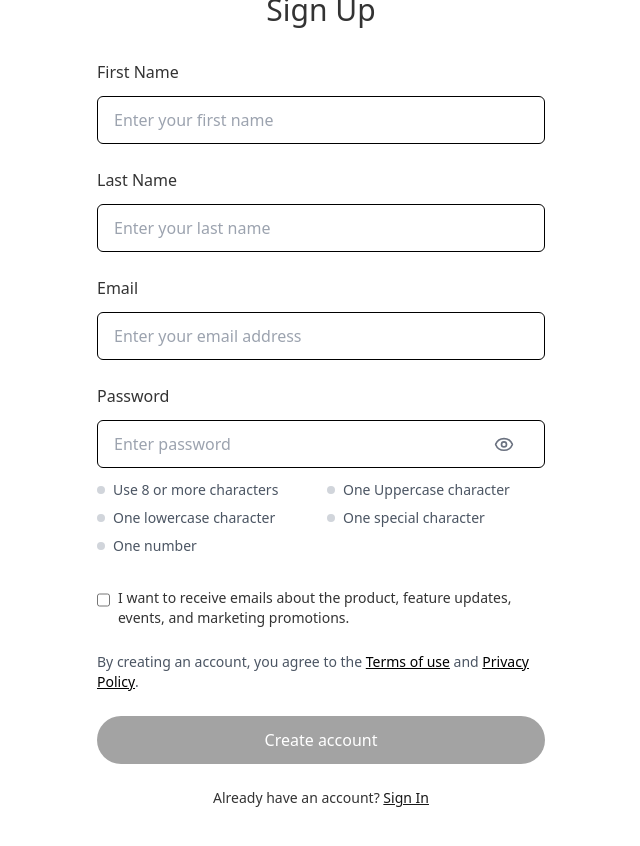
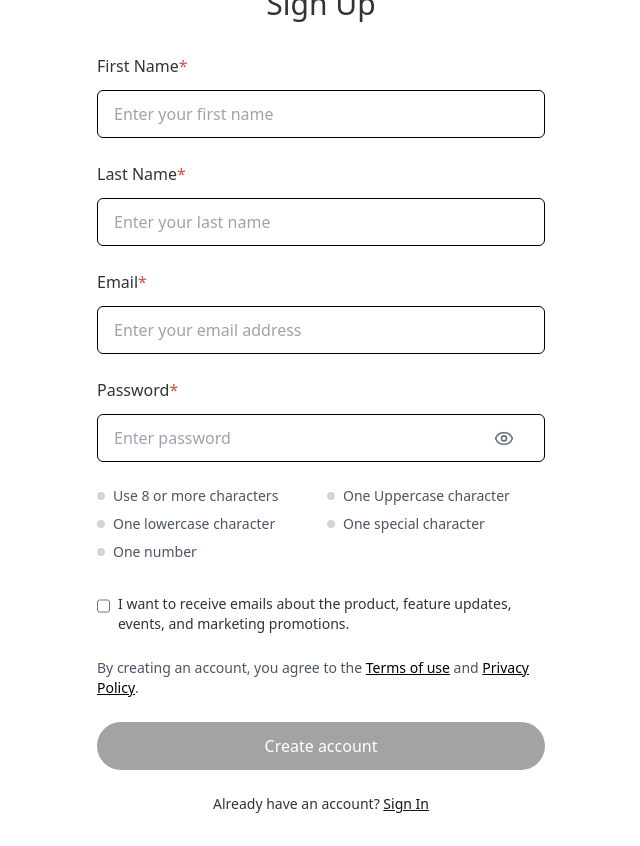
Before and after one commit to LaurierCS/ScheduleApp, a React (Vite) app in the folder frontend/: page /signup in a window 1280 px wide. Shown: the whole page, without its empty margins (319-959 px from the left). Built offline with nearby package versions, Linux system fonts and the light colour scheme; no server answers.

Commit message:
Feat: Refactored existing pages to use new reusable components & hooks

```diff
--- a/frontend/src/features/auth/components/ForgotPassword.tsx
+++ b/frontend/src/features/auth/components/ForgotPassword.tsx
@@ -1,24 +1,30 @@
 import { useState } from "react";
 import { Link } from "react-router-dom";
 import { Button } from "@/components/ui/button";
-import { Input } from "@/components/ui/input";
 import { ArrowLeft } from "lucide-react";
+import { useFormValidation } from "../hooks/useFormValidation";
+import { FormInput } from "./ui/FormInput";
 
 export default function ForgotPassword() {
 	const [email, setEmail] = useState("");
+	const { validationError, setValidationError, clearError, isEmailValid } = useFormValidation();
 
-	// Handle form submission for password recovery
 	const handleSubmit = (e: React.FormEvent) => {
 		e.preventDefault();
+		clearError();
+
+		if (!email) {
+			setValidationError("Please enter your email");
+			return;
+		}
+
+		if (!isEmailValid(email)) {
+			setValidationError("Please enter a valid email");
+			return;
+		}
+
 		console.log("Password recovery requested for email:", email);
 		// TODO: Implement password recovery API call
-		// This will send a 6-digit verification code to the user's email
-	};
-
-	// Validate email format
-	const isValidEmail = (email: string) => {
-		const emailRegex = /^[^\s@]+@[^\s@]+\.[^\s@]+$/;
-		return emailRegex.test(email);
 	};
 
 	return (
@@ -37,22 +43,24 @@ export default function ForgotPassword() {
 					</p>
 				</div>
 
+				{/* Error message */}
+				{validationError && (
+					<div className="border border-red-500 text-red-700 px-4 py-3 rounded-md text-sm mb-6 w-full">
+						{validationError}
+					</div>
+				)}
+
 				<form className="space-y-8 w-full" onSubmit={handleSubmit}>
-					{/* Email text field with validation */}
-					<div className="space-y-3">
-						<label htmlFor="email" className="block text-base font-medium">
-							Email
-						</label>
-						<Input
+					{/* Email input */}
+					<FormInput
 						id="email"
+						label="Email"
 						type="email"
-							className="w-full rounded-md h-12 text-base px-4 border border-black"
 						value={email}
 						onChange={(e) => setEmail(e.target.value)}
 						placeholder="Enter your email address"
 						required
 					/>
-					</div>
 
 					{/* Back to login page */}
 					<div className="flex justify-start">
@@ -65,11 +73,11 @@ export default function ForgotPassword() {
 						</Link>
 					</div>
 
-					{/* Send Code button with validation */}
+					{/* Send Code button */}
 					<Button
 						type="submit"
 						className="w-full rounded-full hover:bg-opacity-90 h-12 text-base"
-						disabled={!email || !isValidEmail(email)}
+						disabled={!email || !isEmailValid(email)}
 					>
 						Send Code
 					</Button>
--- a/frontend/src/features/auth/components/NewPassword.tsx
+++ b/frontend/src/features/auth/components/NewPassword.tsx
@@ -1,38 +1,33 @@
 import { useState } from "react";
 import { Button } from "@/components/ui/button";
-import { Input } from "@/components/ui/input";
-import { Eye, EyeOff } from "lucide-react";
+import { usePasswordValidation, isPasswordValid } from "../hooks/usePasswordValidation";
+import { useFormValidation } from "../hooks/useFormValidation";
+import { FormPasswordInput } from "./ui/FormPasswordInput";
+import { PasswordRequirements } from "./ui/PasswordRequirements";
 
 export default function NewPassword() {
 	const [newPassword, setNewPassword] = useState("");
 	const [confirmPassword, setConfirmPassword] = useState("");
-	const [showNewPassword, setShowNewPassword] = useState(false);
-	const [showConfirmPassword, setShowConfirmPassword] = useState(false);
+	const { validationError, setValidationError, clearError } = useFormValidation();
 
-	// Handle form submission for password
+	// Password validation
+	const passwordChecks = usePasswordValidation(newPassword);
+	const isPasswordOk = isPasswordValid(passwordChecks);
+	const passwordsMatch = newPassword === confirmPassword && confirmPassword !== "";
+	const isFormValid = isPasswordOk && passwordsMatch;
+
 	const handleSubmit = (e: React.FormEvent) => {
 		e.preventDefault();
+		clearError();
+
+		if (!isFormValid) {
+			setValidationError("Please complete all password requirements");
+			return;
+		}
+
 		console.log("New password created");
 		// TODO: Implement password update API call
 	};
-
-	// Password validation
-	const passwordValidation = {
-		minLength: newPassword.length >= 8,
-		hasUppercase: /[A-Z]/.test(newPassword),
-		hasLowercase: /[a-z]/.test(newPassword),
-		hasNumber: /\d/.test(newPassword),
-		hasSpecialChar: /[!@#$%^&*()_+\-=[\]{};':"\\|,.<>/?]/.test(newPassword),
-	};
-
-	// Check if passwords match
-	const passwordsMatch = newPassword === confirmPassword && confirmPassword !== "";
-
-	// Check if criteria is met
-	const isPasswordValid = Object.values(passwordValidation).every(Boolean);
-
-	// Check if form is valid
-	const isFormValid = isPasswordValid && passwordsMatch;
 
 	return (
 		<div className="flex flex-col items-center justify-center min-h-screen">
@@ -42,96 +37,41 @@ export default function NewPassword() {
 					<h3 className="text-3xl font-medium">Set New Password</h3>
 				</div>
 
+				{/* Error message */}
+				{validationError && (
+					<div className="border border-red-500 text-red-700 px-4 py-3 rounded-md text-sm mb-6 w-full">
+						{validationError}
+					</div>
+				)}
+
 				<form className="space-y-8 w-full" onSubmit={handleSubmit}>
 					{/* New Password input */}
-					<div className="space-y-3">
-						<label htmlFor="newPassword" className="block text-base font-medium">
-							New Password
-						</label>
-						<div className="relative">
-							<Input
+					<FormPasswordInput
 						id="newPassword"
-								type={showNewPassword ? "text" : "password"}
-								className="w-full rounded-md h-12 text-base px-4 pr-12 border border-black"
+						label="New Password"
 						value={newPassword}
 						onChange={(e) => setNewPassword(e.target.value)}
 						placeholder="Enter new password"
 						required
 					/>
-							<button
-								type="button"
-								className="absolute right-3 top-1/2 transform -translate-y-1/2 text-gray-500 hover:text-gray-700 border-none bg-transparent focus:outline-none"
-								onClick={() => setShowNewPassword(!showNewPassword)}
-							>
-								{showNewPassword ? <EyeOff size={20} /> : <Eye size={20} />}
-							</button>
-						</div>
-					</div>
 
 					{/* Confirm Password */}
-					<div className="space-y-3">
-						<label htmlFor="confirmPassword" className="block text-base font-medium">
-							Confirm New Password
-						</label>
-						<div className="relative">
-							<Input
+					<FormPasswordInput
 						id="confirmPassword"
-								type={showConfirmPassword ? "text" : "password"}
-								className="w-full rounded-md h-12 text-base px-4 pr-12 border border-black"
+						label="Confirm New Password"
 						value={confirmPassword}
 						onChange={(e) => setConfirmPassword(e.target.value)}
 						placeholder="Confirm new password"
 						required
 					/>
-							<button
-								type="button"
-								className="absolute right-3 top-1/2 transform -translate-y-1/2 text-gray-500 hover:text-gray-700 border-none bg-transparent focus:outline-none"
-								onClick={() => setShowConfirmPassword(!showConfirmPassword)}
-							>
-								{showConfirmPassword ? <EyeOff size={20} /> : <Eye size={20} />}
-							</button>
-						</div>
-					</div>
 
 					{/* Password requirements */}
-					<div className="grid grid-cols-2 gap-x-8 gap-y-2">
-						<div className="flex items-center space-x-2">
-							<div className={`w-2 h-2 rounded-full ${passwordValidation.minLength ? 'bg-green-500' : 'bg-gray-300'}`}></div>
-							<span className={`text-sm ${passwordValidation.minLength ? 'text-green-600' : 'text-gray-600'}`}>
-								Use 8 or more characters
-							</span>
-						</div>
-						<div className="flex items-center space-x-2">
-							<div className={`w-2 h-2 rounded-full ${passwordValidation.hasUppercase ? 'bg-green-500' : 'bg-gray-300'}`}></div>
-							<span className={`text-sm ${passwordValidation.hasUppercase ? 'text-green-600' : 'text-gray-600'}`}>
-								One Uppercase character
-							</span>
-						</div>
-						<div className="flex items-center space-x-2">
-							<div className={`w-2 h-2 rounded-full ${passwordValidation.hasLowercase ? 'bg-green-500' : 'bg-gray-300'}`}></div>
-							<span className={`text-sm ${passwordValidation.hasLowercase ? 'text-green-600' : 'text-gray-600'}`}>
-								One lowercase character
-							</span>
-						</div>
-						<div className="flex items-center space-x-2">
-							<div className={`w-2 h-2 rounded-full ${passwordValidation.hasSpecialChar ? 'bg-green-500' : 'bg-gray-300'}`}></div>
-							<span className={`text-sm ${passwordValidation.hasSpecialChar ? 'text-green-600' : 'text-gray-600'}`}>
-								One special character
-							</span>
-						</div>
-						<div className="flex items-center space-x-2">
-							<div className={`w-2 h-2 rounded-full ${passwordValidation.hasNumber ? 'bg-green-500' : 'bg-gray-300'}`}></div>
-							<span className={`text-sm ${passwordValidation.hasNumber ? 'text-green-600' : 'text-gray-600'}`}>
-								One number
-							</span>
-						</div>
-						<div className="flex items-center space-x-2">
-							<div className={`w-2 h-2 rounded-full ${passwordsMatch ? 'bg-green-500' : 'bg-gray-300'}`}></div>
-							<span className={`text-sm ${passwordsMatch ? 'text-green-600' : 'text-gray-600'}`}>
-								Passwords match
-							</span>
-						</div>
-					</div>
+					<PasswordRequirements
+						validation={passwordChecks}
+						showPasswordsMatch={true}
+						passwordsMatch={passwordsMatch}
+						responsive={false}
+					/>
 
 					{/* Save button */}
 					<Button
--- a/frontend/src/features/auth/components/SigninForm.tsx
+++ b/frontend/src/features/auth/components/SigninForm.tsx
@@ -2,29 +2,27 @@
 
 import { useState } from "react";
 import { Link, useNavigate } from "react-router-dom";
-import { EyeIcon, EyeOffIcon } from "lucide-react";
 import { useAuth } from "@/contexts/AuthContext";
 import { getDashboardPath } from "@/utils/navigation";
+import { useFormValidation } from "../hooks/useFormValidation";
+import { FormInput } from "./ui/FormInput";
+import { FormPasswordInput } from "./ui/FormPasswordInput";
 
 export default function SigninForm() {
 	// ============================================================================
 	// HOOKS & STATE
 	// ============================================================================
 
-	// Get auth functions and state from AuthContext
 	const { login, isLoading, error, clearError } = useAuth();
-
-	// Navigation hook to redirect after login
 	const navigate = useNavigate();
 
 	// Form state
 	const [email, setEmail] = useState("");
 	const [password, setPassword] = useState("");
-	const [showPassword, setShowPassword] = useState(false);
 	const [rememberMe, setRememberMe] = useState(false);
 
-	// Local validation errors
-	const [validationError, setValidationError] = useState("");
+	// Validation from hook
+	const { validationError, clearError: clearValidationError, validateEmail } = useFormValidation();
 
 	// ============================================================================
 	// FORM SUBMISSION
@@ -33,27 +31,19 @@ export default function SigninForm() {
 	const handleSubmit = async (e: React.FormEvent) => {
 		e.preventDefault();
 
-		// Clear any previous errors
 		clearError();
-		setValidationError("");
+		clearValidationError();
 
-		// Basic validation
 		if (!email || !password) {
-			setValidationError("Please fill in all fields");
 			return;
 		}
 
-		if (!email.includes("@")) {
-			setValidationError("Please enter a valid email");
+		if (!validateEmail(email)) {
 			return;
 		}
 
 		try {
-			// Call the login function from AuthContext
-			// It returns the user data directly so we can navigate immediately
 			const loggedInUser = await login(email, password);
-
-			// Login was successful! Navigate based on user role
 			const dashboardPath = getDashboardPath(loggedInUser.role);
 
 			console.log(`✅ Login successful!`);
@@ -64,8 +54,6 @@ export default function SigninForm() {
 			navigate(dashboardPath);
 
 		} catch (err) {
-			// Error is already stored in AuthContext
-			// It will be displayed in the UI automatically
 			console.error("❌ Login failed:", err);
 		}
 	};
@@ -84,42 +72,27 @@ export default function SigninForm() {
 					{validationError || error}
 				</div>
 			)}
-			<form className="space-y-5 md:space-y-6 w-full" onSubmit={handleSubmit}>				{/* Email */}
-				<div className="space-y-2 md:space-y-3">
-					<label htmlFor="email" className="block text-sm md:text-base font-medium">
-						Email
-					</label>
-					<input
+			<form className="space-y-5 md:space-y-6 w-full" onSubmit={handleSubmit}>
+				{/* Email */}
+				<FormInput
 					id="email"
+					label="Email"
 					type="email"
-						className="w-full rounded-md h-11 md:h-12 text-sm md:text-base px-4 border border-black"
+					value={email}
 					onChange={(e) => setEmail(e.target.value)}
 					placeholder="Enter your email address"
+					required
 				/>
-				</div>
 
 				{/* Password */}
-				<div className="space-y-2 md:space-y-3">
-					<label htmlFor="password" className="block text-sm md:text-base font-medium">
-						Password
-					</label>
-					<div className="relative">
-						<input
+				<FormPasswordInput
 					id="password"
-							type={showPassword ? "text" : "password"}
-							className="w-full rounded-md h-11 md:h-12 text-sm md:text-base px-4 pr-12 border border-black"
+					label="Password"
+					value={password}
 					onChange={(e) => setPassword(e.target.value)}
 					placeholder="Enter your password"
+					required
 				/>
-						<button
-							type="button"
-							className="absolute right-3 top-1/2 transform -translate-y-1/2 text-gray-500 hover:text-gray-700 border-none bg-transparent focus:outline-none"
-							onClick={() => setShowPassword(!showPassword)}
-						>
-							{showPassword ? <EyeOffIcon size={20} /> : <EyeIcon size={20} />}
-						</button>
-					</div>
-				</div>
 
 				{/* Remember me & Forgot password */}
 				<div className="flex items-center justify-between pt-1 md:pt-2">
--- a/frontend/src/features/auth/components/SignupForm.tsx
+++ b/frontend/src/features/auth/components/SignupForm.tsx
@@ -1,11 +1,14 @@
 "use client";
 
-import { useState, useMemo } from "react";
+import { useState } from "react";
 import { Link, useNavigate } from "react-router-dom";
-import { EyeIcon, EyeOffIcon } from "lucide-react";
 import { useAuth } from "@/contexts/AuthContext";
 import { getDashboardPath } from "@/utils/navigation";
-
+import { usePasswordValidation, isPasswordValid } from "../hooks/usePasswordValidation";
+import { useFormValidation } from "../hooks/useFormValidation";
+import { FormInput } from "./ui/FormInput";
+import { FormPasswordInput } from "./ui/FormPasswordInput";
+import { PasswordRequirements } from "./ui/PasswordRequirements";
 
 type FormState = {
   firstName: string;
@@ -14,36 +17,18 @@ type FormState = {
   password: string;
 };
 
-const emailOk = (v: string) => /^[^\s@]+@[^\s@]+\.[^\s@]+$/.test(v);
-
-const usePasswordChecks = (password: string) =>
-  useMemo(
-    () => ({
-      len: password.length >= 8,
-      upper: /[A-Z]/.test(password),
-      lower: /[a-z]/.test(password),
-      digit: /\d/.test(password),
-      special: /[^\w\s]/.test(password),
-    }),
-    [password]
-  );
-
 export default function SignupForm() {
   // ============================================================================
   // HOOKS & AUTH
   // ============================================================================
 
-  // Get auth functions and state from AuthContext
   const { register, isLoading, error, clearError } = useAuth();
-
-  // Navigation hook to redirect after registration
   const navigate = useNavigate();
 
   // ============================================================================
   // FORM STATE
   // ============================================================================
 
-  const [showPw, setShowPw] = useState(false);
   const [form, setForm] = useState<FormState>({
     firstName: "",
     lastName: "",
@@ -52,18 +37,20 @@ export default function SignupForm() {
   });
   const [marketingOptIn, setMarketingOptIn] = useState<boolean>(false);
 
-  // Local validation error
-  const [validationError, setValidationError] = useState("");
+  // Validation hooks
+  const passwordChecks = usePasswordValidation(form.password);
+  const { validationError, setValidationError, clearError: clearValidationError, validateEmail } = useFormValidation();
 
   // ============================================================================
-  // PASSWORD VALIDATION
+  // DERIVED STATE
   // ============================================================================
 
-  const checks = usePasswordChecks(form.password);
-  const allPwOk = checks.len && checks.upper && checks.lower && checks.digit && checks.special;
-
+  const isPasswordOk = isPasswordValid(passwordChecks);
   const canSubmit =
-    form.firstName.trim() && form.lastName.trim() && emailOk(form.email) && allPwOk;
+    form.firstName.trim() &&
+    form.lastName.trim() &&
+    validateEmail(form.email) &&
+    isPasswordOk;
 
   // ============================================================================
   // HANDLERS
@@ -77,25 +64,17 @@ export default function SignupForm() {
   const onSubmit = async (e: React.FormEvent) => {
     e.preventDefault();
 
-    // Clear any previous errors
     clearError();
-    setValidationError("");
+    clearValidationError();
 
-    // Check if form is valid
     if (!canSubmit) {
       setValidationError("Please fill in all required fields correctly");
       return;
     }
 
     try {
-      // Combine first and last name for backend
       const fullName = `${form.firstName.trim()} ${form.lastName.trim()}`;
-
-      // Call the register function from AuthContext
-      // It returns the user data directly so we can navigate immediately
       const newUser = await register(fullName, form.email, form.password);
-
-      // Registration was successful! Navigate based on user role
       const dashboardPath = getDashboardPath(newUser.role);
 
       console.log(`✅ Registration successful!`);
@@ -106,8 +85,6 @@ export default function SignupForm() {
       navigate(dashboardPath);
 
     } catch (err) {
-      // Error is already stored in AuthContext
-      // It will be displayed in the UI automatically
       console.error("❌ Registration failed:", err);
     }
   };
@@ -129,154 +106,58 @@ export default function SignupForm() {
 
         <form onSubmit={onSubmit} className="space-y-5 md:space-y-6 w-full">
           {/* First Name */}
-          <div className="space-y-2 md:space-y-3">
-            <label htmlFor="firstName" className="block text-sm md:text-base font-medium">
-              First Name
-            </label>
-            <input
+          <FormInput
             id="firstName"
+            label="First Name"
             type="text"
             value={form.firstName}
             onChange={onChange("firstName")}
-              className="w-full rounded-md h-11 md:h-12 text-sm md:text-base px-4 border border-black"
             autoComplete="given-name"
             placeholder="Enter your first name"
+            required
           />
-          </div>
 
           {/* Last Name */}
-          <div className="space-y-2 md:space-y-3">
-            <label htmlFor="lastName" className="block text-sm md:text-base font-medium">
-              Last Name
-            </label>
-            <input
+          <FormInput
             id="lastName"
+            label="Last Name"
             type="text"
             value={form.lastName}
             onChange={onChange("lastName")}
-              className="w-full rounded-md h-11 md:h-12 text-sm md:text-base px-4 border border-black"
             autoComplete="family-name"
             placeholder="Enter your last name"
+            required
           />
-          </div>
 
           {/* Email */}
-          <div className="space-y-2 md:space-y-3">
-            <label htmlFor="email" className="block text-sm md:text-base font-medium">
-              Email
-            </label>
-            <input
+          <FormInput
             id="email"
+            label="Email"
             type="email"
             value={form.email}
             onChange={onChange("email")}
-              className="w-full rounded-md h-11 md:h-12 text-sm md:text-base px-4 border border-black"
             autoComplete="email"
             placeholder="Enter your email address"
+            error={form.email && !validateEmail(form.email) ? "Please enter a valid email." : ""}
+            required
           />
-            {form.email && !emailOk(form.email) && (
-              <p className="mt-1 text-xs md:text-sm text-red-600">Please enter a valid email.</p>
-            )}
-          </div>
 
           {/* Password */}
-          <div className="space-y-2 md:space-y-3">
-            <label htmlFor="password" className="block text-sm md:text-base font-medium">
-              Password
-            </label>
-            <div className="relative">
-              <input
+          <FormPasswordInput
             id="password"
-                type={showPw ? "text" : "password"}
+            label="Password"
             value={form.password}
             onChange={onChange("password")}
-                className="w-full rounded-md h-11 md:h-12 text-sm md:text-base px-4 pr-12 border border-black"
             autoComplete="new-password"
             placeholder="Enter password"
+            required
           />
-              <button
-                type="button"
-                className="absolute right-3 top-1/2 transform -translate-y-1/2 text-gray-500 hover:text-gray-700 border-none bg-transparent focus:outline-none"
-                onClick={() => setShowPw(!showPw)}
-              >
-                {showPw ? <EyeOffIcon size={20} /> : <EyeIcon size={20} />}
-              </button>
-            </div>
 
           {/* Password requirements - validation bullets */}
-            <div className="grid grid-cols-2 gap-x-3 gap-y-2 mt-3 md:mt-4">
-              <div className="flex items-center space-x-2">
-                <div
-                  className={`w-2 h-2 rounded-full ${
-                    checks.len ? "bg-green-500" : "bg-gray-300"
-                  }`}
-                ></div>
-                <span
-                  className={`text-xs md:text-sm ${
-                    checks.len ? "text-green-600" : "text-gray-600"
-                  }`}
-                >
-                  Use 8 or more characters
-                </span>
-              </div>
-              <div className="flex items-center space-x-2">
-                <div
-                  className={`w-2 h-2 rounded-full ${
-                    checks.upper ? "bg-green-500" : "bg-gray-300"
-                  }`}
-                ></div>
-                <span
-                  className={`text-xs md:text-sm ${
-                    checks.upper ? "text-green-600" : "text-gray-600"
-                  }`}
-                >
-                  One Uppercase character
-                </span>
-              </div>
-              <div className="flex items-center space-x-2">
-                <div
-                  className={`w-2 h-2 rounded-full ${
-                    checks.lower ? "bg-green-500" : "bg-gray-300"
-                  }`}
-                ></div>
-                <span
-                  className={`text-sm ${
-                    checks.lower ? "text-green-600" : "text-gray-600"
-                  }`}
-                >
-                  One lowercase character
-                </span>
-              </div>
-              <div className="flex items-center space-x-2">
-                <div
-                  className={`w-2 h-2 rounded-full ${
-                    checks.special ? "bg-green-500" : "bg-gray-300"
-                  }`}
-                ></div>
-                <span
-                  className={`text-xs md:text-sm ${
-                    checks.special ? "text-green-600" : "text-gray-600"
-                  }`}
-                >
-                  One special character
-                </span>
-              </div>
-              <div className="flex items-center space-x-2">
-                <div
-                  className={`w-2 h-2 rounded-full ${
-                    checks.digit ? "bg-green-500" : "bg-gray-300"
-                  }`}
-                ></div>
-                <span
-                  className={`text-xs md:text-sm ${
-                    checks.digit ? "text-green-600" : "text-gray-600"
-                  }`}
-                >
-                  One number
-                </span>
-              </div>
-            </div>
-          </div>
+          <PasswordRequirements
+            validation={passwordChecks}
+            responsive={true}
+          />
 
           {/* Marketing opt-in checkbox */}
           <div className="flex items-start gap-2 pt-1 md:pt-2">
```
Lines whose indentation alone changed are shown as unchanged.
